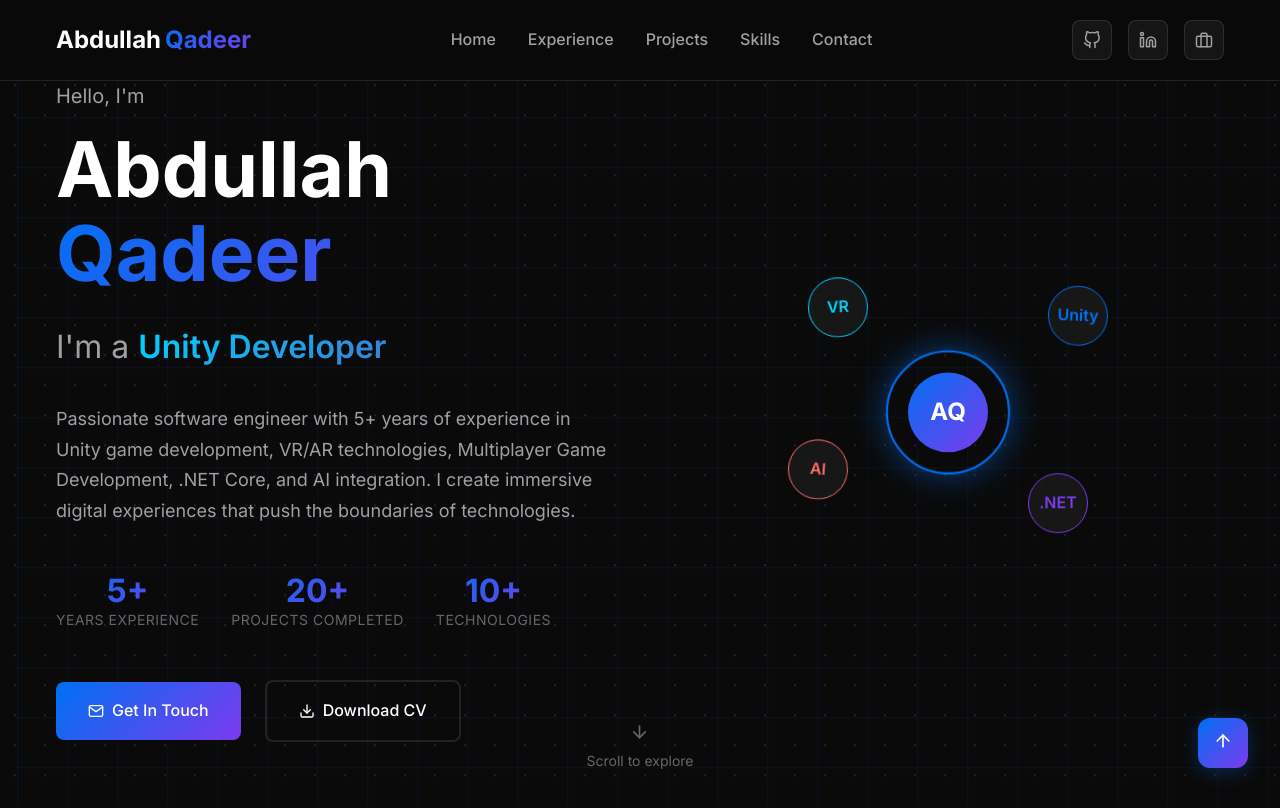
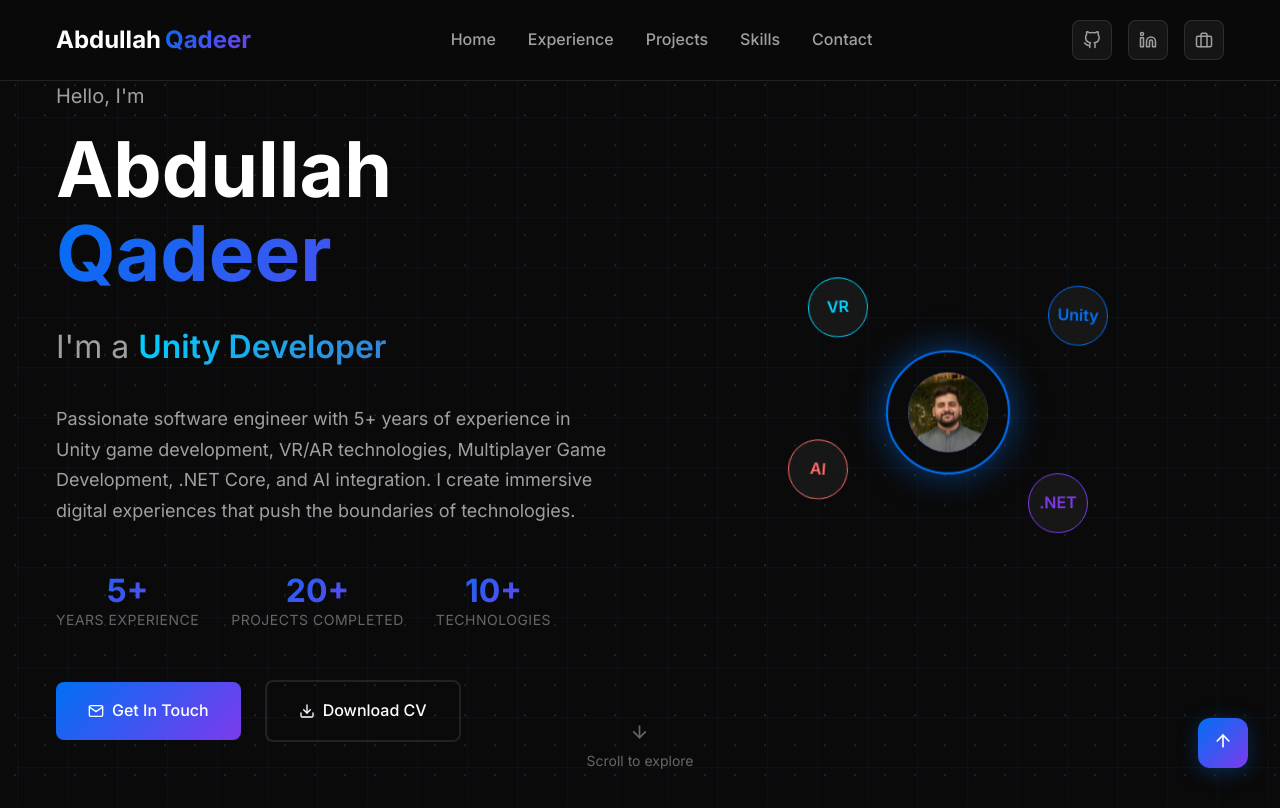
Before and after one commit to abdullah6930/abdullah-qadeer-portfolio, a React (Create React App) app: page / in a window 1280 px wide. Shown: the top 808 px of the page. Built offline with nearby package versions, Linux system fonts and the light colour scheme.

Commit message:
Added profile picture.

```diff
--- a/src/components/Hero.css
+++ b/src/components/Hero.css
@@ -218,6 +218,29 @@
   justify-content: center;
   position: relative;
   z-index: 2;
+  overflow: hidden;
+}
+
+.profile-picture {
+  width: 100%;
+  height: 100%;
+  object-fit: cover;
+  border-radius: 50%;
+  transition: transform var(--transition-normal);
+}
+
+.profile-picture:hover {
+  transform: scale(1.05);
+}
+
+.avatar-fallback {
+  display: none;
+  width: 100%;
+  height: 100%;
+  align-items: center;
+  justify-content: center;
+  background: var(--gradient-primary);
+  border-radius: 50%;
 }
 
 .avatar-text {
--- a/src/components/Hero.js
+++ b/src/components/Hero.js
@@ -157,7 +157,19 @@ const Hero = () => {
               <div className="central-avatar">
                 <div className="avatar-ring"></div>
                 <div className="avatar-core">
-                  <span className="avatar-text">AQ</span>
+                  <img
+                    src="/images/profile/profile-picture.jpg"
+                    alt="Abdullah Qadeer - Software Engineer"
+                    className="profile-picture"
+                    onError={(e) => {
+                      // Fallback to initials if image fails to load
+                      e.target.style.display = 'none';
+                      e.target.nextElementSibling.style.display = 'flex';
+                    }}
+                  />
+                  <div className="avatar-fallback">
+                    <span className="avatar-text">AQ</span>
+                  </div>
                 </div>
               </div>
             </motion.div>
```
Also changed, not shown: public/images/profile/README.md (added), public/images/profile/profile-picture.jpg (added).
